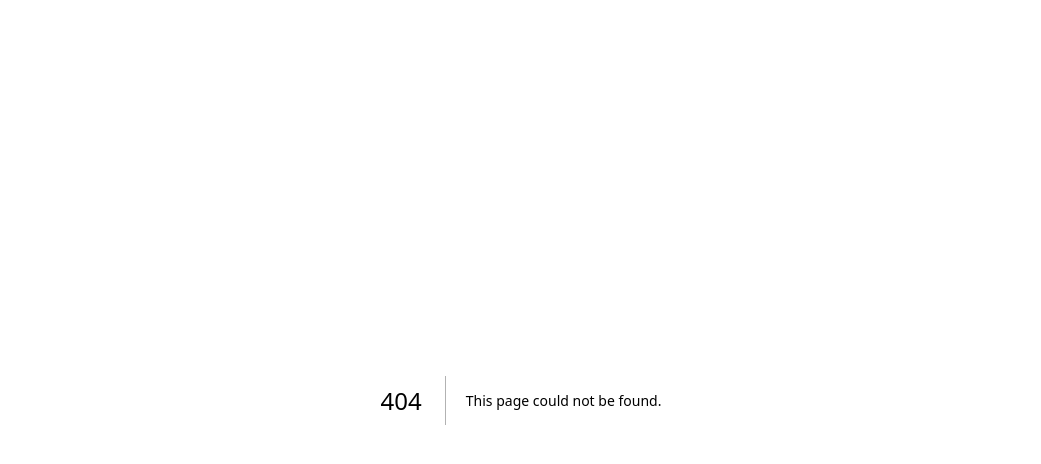
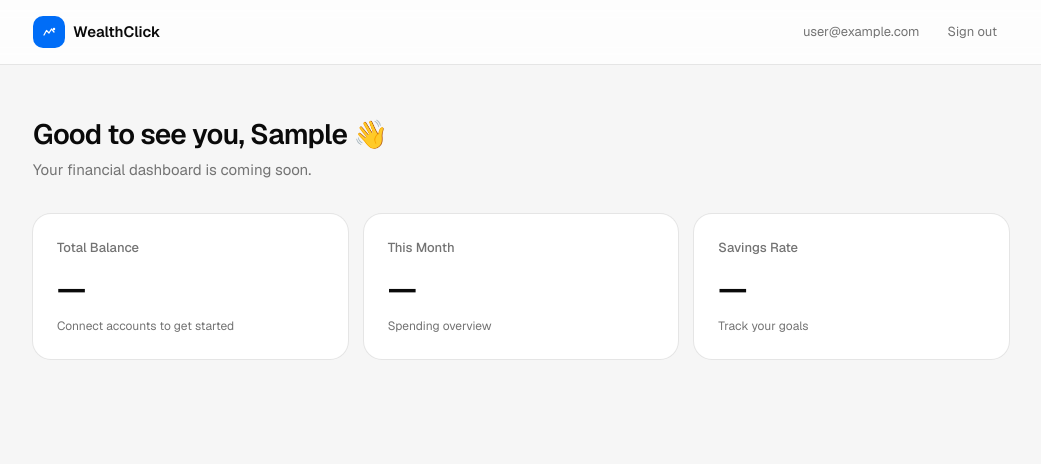
Before and after one commit to avihuco2/wealthclick, a Next.js app in the folder apps/web/: page /dashboard in a window 1280 px wide. Before the commit this address had no page. Shown: the top 464 px of the page, without its empty margins (119-1160 px from the left). Built offline with nearby package versions, Linux system fonts and the light colour scheme; no server answers; sample sign-in values are in the browser's storage.

Commit message:
feat: add dashboard page placeholder

```diff
--- /dev/null
+++ b/apps/web/app/dashboard/page.tsx
@@ -0,0 +1,73 @@
+import { auth } from "@/lib/auth";
+import { redirect } from "next/navigation";
+import { signOut } from "@/lib/auth";
+
+export default async function DashboardPage() {
+  const session = await auth();
+  if (!session?.user) redirect("/login");
+
+  return (
+    <div className="min-h-screen bg-background">
+      {/* Nav */}
+      <header className="border-b border-border bg-card/80 backdrop-blur-sm">
+        <div className="mx-auto flex max-w-5xl items-center justify-between px-6 py-4">
+          <div className="flex items-center gap-2">
+            <div className="flex h-8 w-8 items-center justify-center rounded-lg bg-primary">
+              <svg width="16" height="16" viewBox="0 0 32 32" fill="none" aria-hidden="true">
+                <path d="M6 22L11 13L16 18L21 10L26 16" stroke="white" strokeWidth="2.5" strokeLinecap="round" strokeLinejoin="round" />
+                <circle cx="26" cy="10" r="2.5" fill="white" />
+              </svg>
+            </div>
+            <span className="text-[15px] font-semibold text-foreground">WealthClick</span>
+          </div>
+          <div className="flex items-center gap-4">
+            <span className="text-[13px] text-muted-foreground">{session.user.email}</span>
+            <form
+              action={async () => {
+                "use server";
+                await signOut({ redirectTo: "/login" });
+              }}
+            >
+              <button
+                type="submit"
+                className="rounded-lg px-3 py-1.5 text-[13px] text-muted-foreground transition-colors hover:bg-muted hover:text-foreground"
+              >
+                Sign out
+              </button>
+            </form>
+          </div>
+        </div>
+      </header>
+
+      {/* Main */}
+      <main className="mx-auto max-w-5xl px-6 py-12">
+        <div className="mb-8">
+          <h1 className="text-[28px] font-semibold tracking-tight text-foreground">
+            Good to see you{session.user.name ? `, ${session.user.name.split(" ")[0]}` : ""} 👋
+          </h1>
+          <p className="mt-1 text-[15px] text-muted-foreground">
+            Your financial dashboard is coming soon.
+          </p>
+        </div>
+
+        {/* Placeholder cards */}
+        <div className="grid grid-cols-1 gap-4 sm:grid-cols-3">
+          {[
+            { label: "Total Balance", value: "—", sub: "Connect accounts to get started" },
+            { label: "This Month", value: "—", sub: "Spending overview" },
+            { label: "Savings Rate", value: "—", sub: "Track your goals" },
+          ].map((card) => (
+            <div
+              key={card.label}
+              className="rounded-2xl bg-card p-6 ring-1 ring-border"
+            >
+              <p className="text-[13px] font-medium text-muted-foreground">{card.label}</p>
+              <p className="mt-2 text-[32px] font-semibold text-foreground">{card.value}</p>
+              <p className="mt-1 text-[12px] text-muted-foreground">{card.sub}</p>
+            </div>
+          ))}
+        </div>
+      </main>
+    </div>
+  );
+}
```
